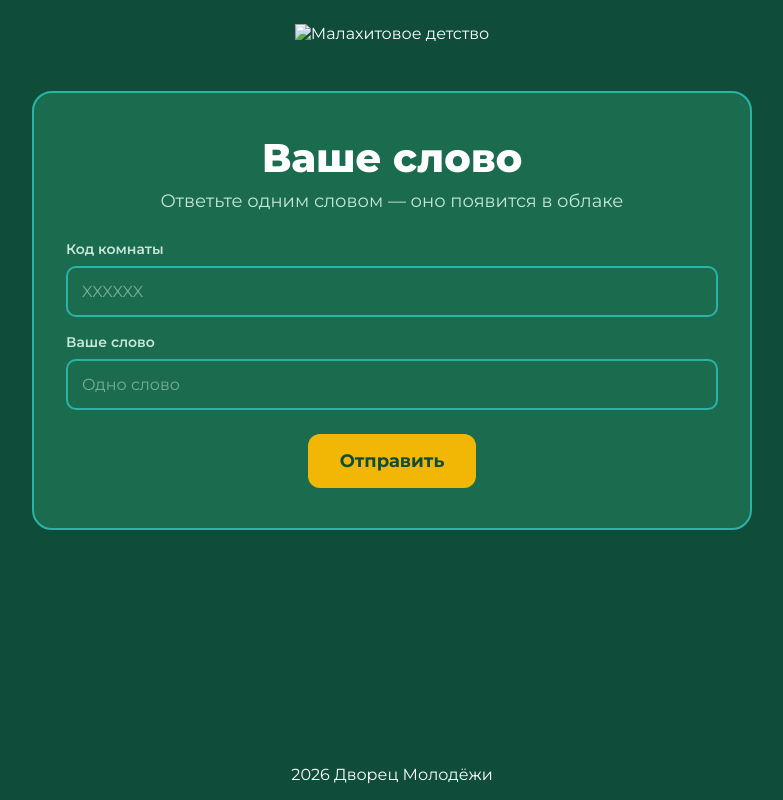
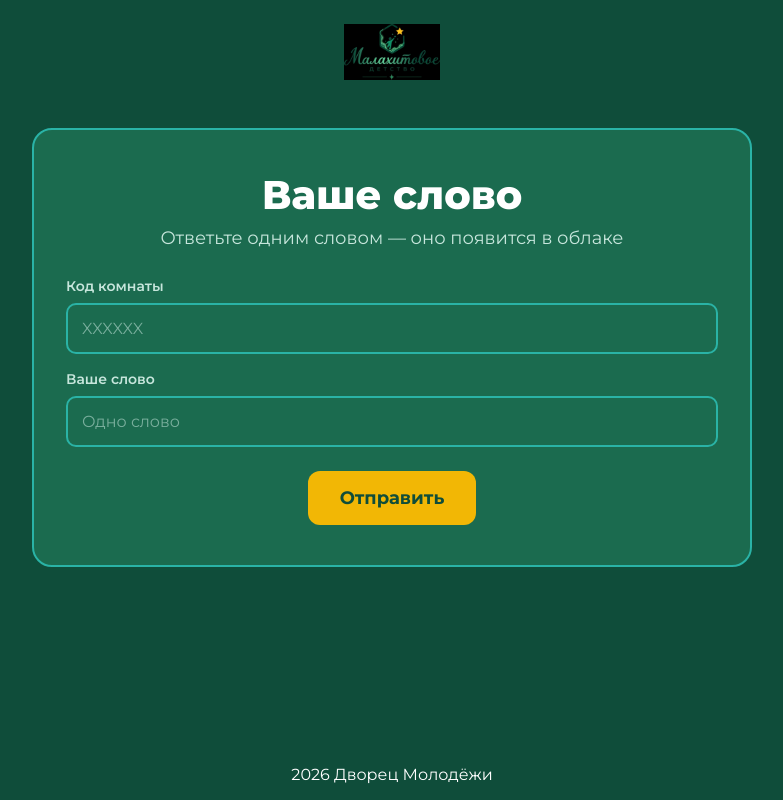
Before and after one commit to kiyooumi/malachite-childhood, a website: page public/guest.html in a window 1280 px wide. Shown: the whole page, without its empty margins (248-1031 px from the left). Drawn offline with nearby package versions, Linux system fonts and the light colour scheme; no server answers.

Commit message:
Update guest.html

```diff
--- a/public/guest.html
+++ b/public/guest.html
@@ -9,7 +9,7 @@
 </head>
 <body>
   <header class="header">
-    <img src="/logo.png" alt="Малахитовое детство" class="logo-main small">
+    <img src="/logo.jpeg" alt="Малахитовое детство" class="logo-main small">
   </header>
 
   <main class="container">
```
